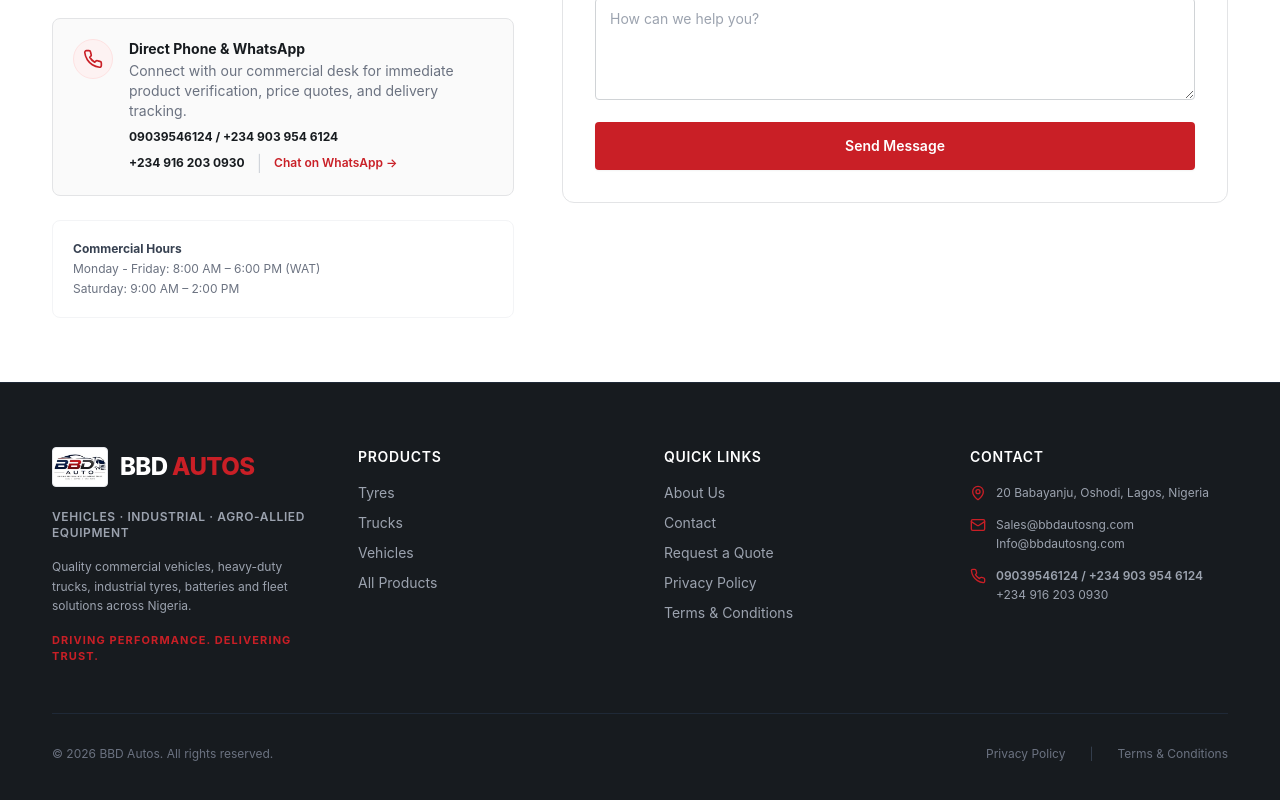
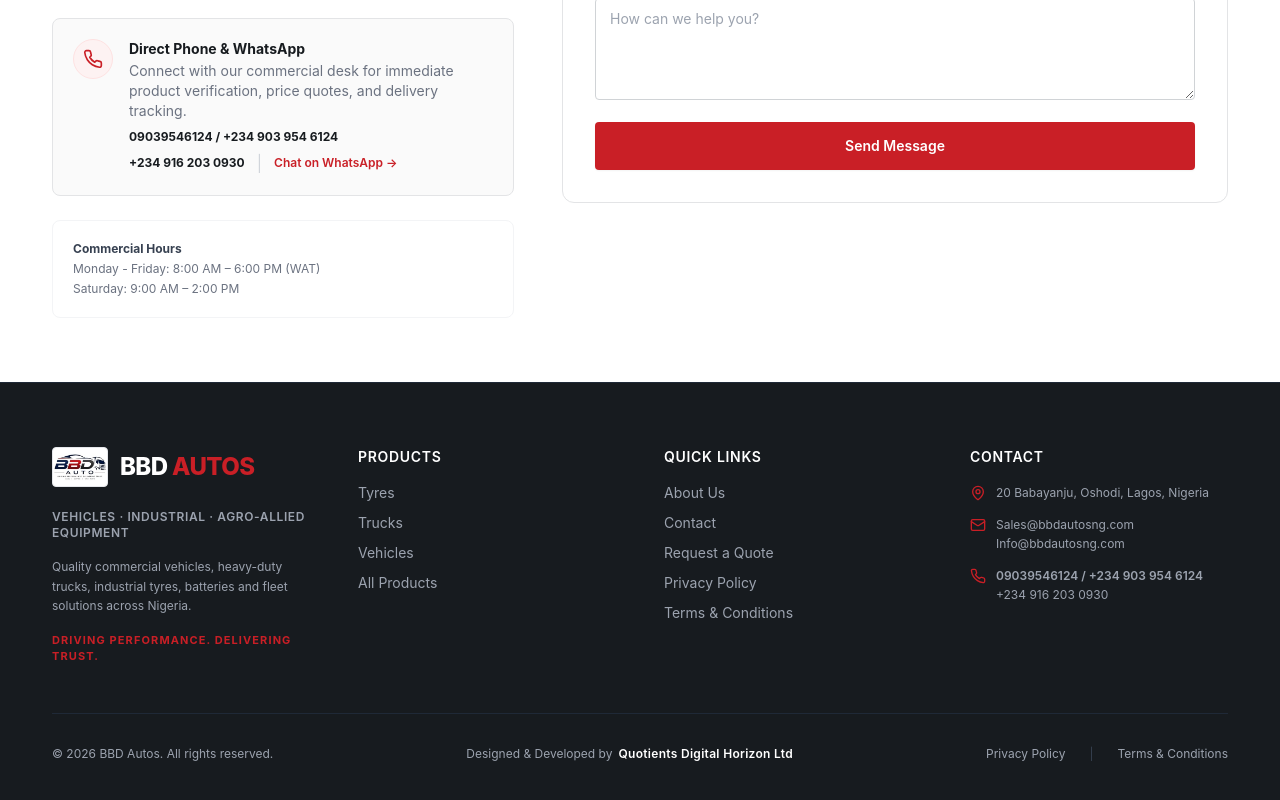
Before and after one commit to Subair-09/bbdautos, a Next.js app: page /contact in a window 1280 px wide. Shown: the part 658-1458 px from the top of the page. Built offline with nearby package versions, Linux system fonts and the light colour scheme.

Commit message:
feat: add Quotients Digital Horizon Ltd signature credit to footer

```diff
--- a/src/components/Footer.tsx
+++ b/src/components/Footer.tsx
@@ -138,14 +138,22 @@
         </div>
 
         {/* Bottom Bar */}
-        <div className="pt-8 flex flex-col sm:flex-row items-center justify-between text-xs text-gray-500 gap-4">
+        <div className="pt-8 flex flex-col md:flex-row items-center justify-between text-xs text-gray-400 gap-4">
           <p>© {currentYear} BBD Autos. All rights reserved.</p>
-          <div className="flex items-center space-x-6">
-            <Link href="/privacy" className="hover:text-gray-400 transition-colors">
+
+          <p className="text-xs text-gray-400 flex items-center gap-1.5 order-last md:order-none">
+            <span>Designed &amp; Developed by</span>
+            <span className="text-white font-semibold tracking-wide hover:text-[#C91F26] transition-colors">
+              Quotients Digital Horizon Ltd
+            </span>
+          </p>
+
+          <div className="flex items-center space-x-6 text-gray-400">
+            <Link href="/privacy" className="hover:text-white transition-colors">
               Privacy Policy
             </Link>
             <span className="text-gray-700">|</span>
-            <Link href="/terms" className="hover:text-gray-400 transition-colors">
+            <Link href="/terms" className="hover:text-white transition-colors">
               Terms & Conditions
             </Link>
           </div>
```
